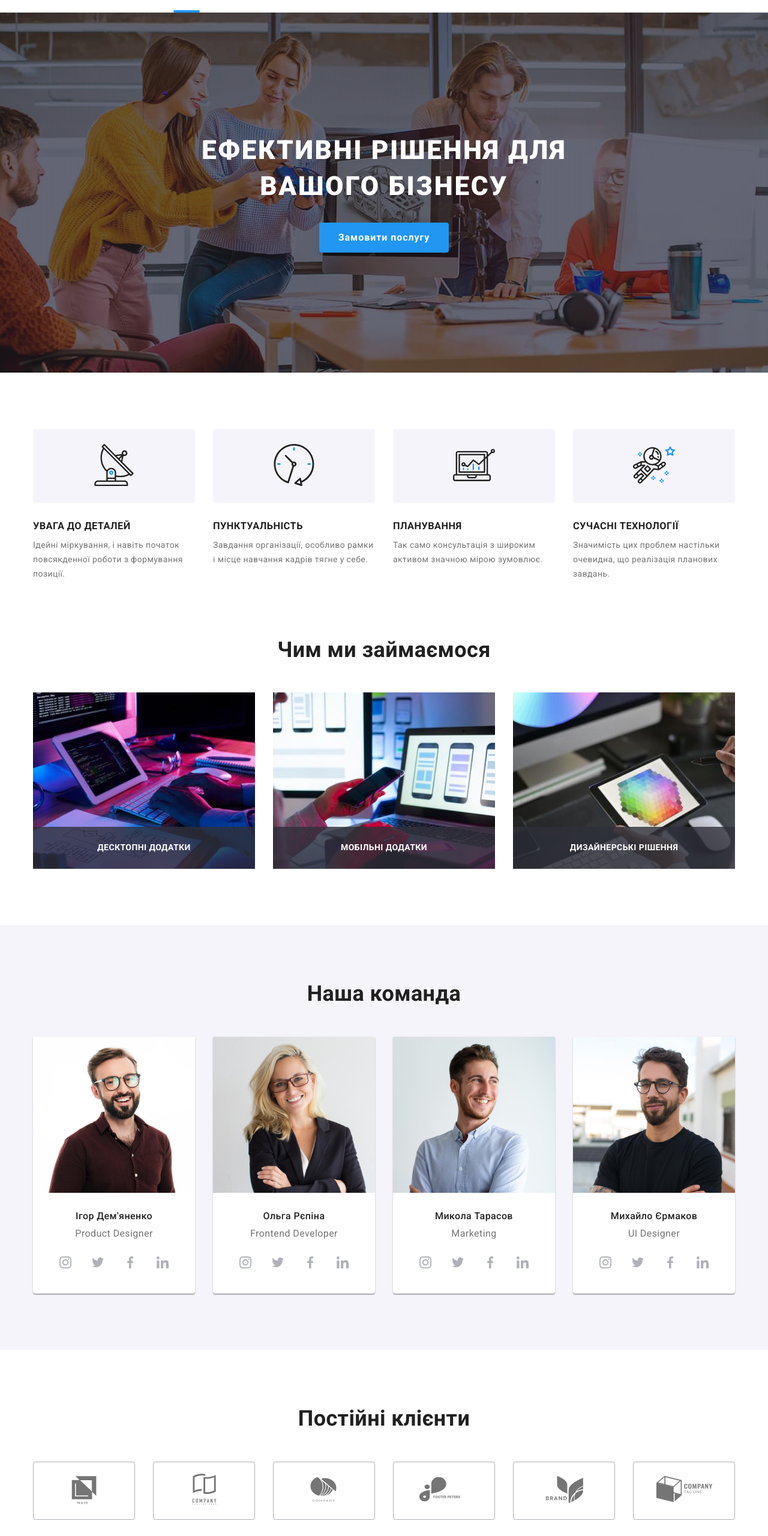
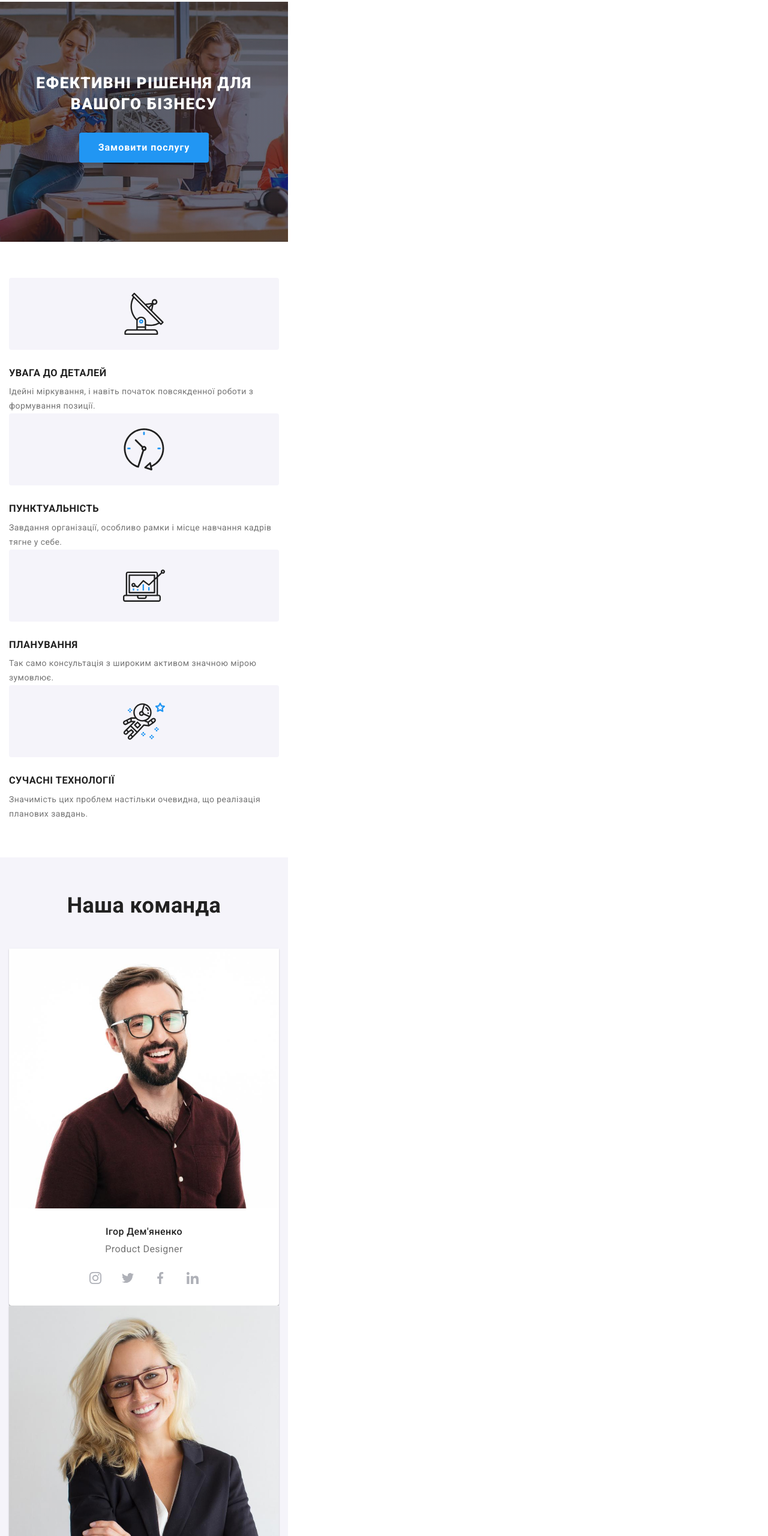
Before and after one commit to DimaKhUkr/goit-markup-hw-08, a plain HTML site: page index.html in a window 1280 px wide. Shown: the part 60-2620 px from the top of the page at 60% size. Drawn offline with nearby package versions, Linux system fonts and the light colour scheme.

Commit message:
1st-page

```diff
--- a/sass/components/_footer.scss
+++ b/sass/components/_footer.scss
@@ -6,7 +6,11 @@
   background-color: $darkBackgroundColor;
   &__conteiner {
     display: flex;
-    justify-content: space-between;
+    text-align: center;
+    @media screen and (max-width: 767px) {
+      flex-direction: column;
+    }
+    //  justify-content: space-between;
   }
   &__logo {
     display: inline-block;
@@ -15,6 +19,9 @@
   }
 }
 .connect {
+  @media screen and (max-width: 767px) {
+    margin-bottom: 60px;
+  }
   &__link {
     font-style: normal;
     display: inline-block;
@@ -35,7 +42,10 @@
 }
 
 .networks {
-  margin-top: 9px;
+  @media screen and (max-width: 767px) {
+    margin-bottom: 60px;
+  }
+  // margin-top: 9px;
   &__title {
     margin-top: 0;
     margin-bottom: 20px;
@@ -51,7 +61,7 @@
 }
 
 .subscribe {
-  margin-top: 9px;
+  // margin-top: 9px;
   &__call {
     display: inline-block;
     margin-bottom: 20px;
@@ -61,8 +71,17 @@
   }
   &__form {
     display: flex;
+    @media screen and (max-width: 767px) {
+      flex-direction: column;
+      align-items: center;
+    }
   }
   &__input {
+    @media screen and (max-width: 767px) {
+      width: 450px;
+      height: 50px;
+      margin-bottom: 20px;
+    }
     padding-left: 16px;
     width: 358px;
     border: 1px solid rgba(255, 255, 255, 0.3);
--- a/sass/components/_header.scss
+++ b/sass/components/_header.scss
@@ -1,10 +1,11 @@
 .header {
-  font-weight: 500;
-  line-height: 1.14;
-  letter-spacing: 0.02em;
   border-bottom: 1px solid #ececec;
   &__logo {
+    padding: 16px 0;
     margin-right: 93px;
+    font-weight: 500;
+    line-height: 1.14;
+    letter-spacing: 0.02em;
   }
   &__container {
     display: flex;
@@ -16,6 +17,7 @@
   }
   &__navigation {
     display: flex;
+    display: none;
   }
   &__link {
     display: block;
@@ -50,6 +52,7 @@
   &__contacts {
     display: flex;
     margin-left: auto;
+    display: none;
   }
   &__connection:not(:first-child) {
     margin-left: 50px;
--- a/sass/components/_webstudio.scss
+++ b/sass/components/_webstudio.scss
@@ -6,13 +6,17 @@
   padding-bottom: 0px;
   padding-top: 0px;
   &__title {
+    margin-left: auto;
+    margin-right: auto;
     margin-top: 0;
     padding: 0;
     margin-bottom: 30px;
-    min-width: 696px;
+    // min-width: 696px;
+    max-width: 360px;
     color: $snowWhiteColor;
     font-weight: 900;
-    font-size: 44px;
+    // font-size: 44px;
+    font-size: 26px;
     line-height: 1.36;
     letter-spacing: 0.06em;
     text-transform: uppercase;
@@ -30,9 +34,12 @@
     background: $altBackgroundColor;
   }
   &__bg-image {
-    padding-bottom: 200px;
-    padding-top: 200px;
+    // padding-bottom: 200px;
+    // padding-top: 200px;
+    padding-bottom: 118px;
+    padding-top: 118px;
     height: 600px;
+    height: 400px;
     max-width: 1600px;
     margin-left: auto;
     margin-right: auto;
@@ -49,10 +56,10 @@
 
 // FEATURES
 .features {
-  &__list {
-    display: flex;
-    justify-content: space-between;
-  }
+  // &__list {
+  //   display: flex;
+  //   justify-content: space-between;
+  // }
   &__description {
     line-height: 1.71;
   }
@@ -60,9 +67,18 @@
     margin-bottom: 10px;
     line-height: 1.14;
     text-transform: uppercase;
+    @media screen and (max-width: 767px) {
+      text-align: center;
+    }
   }
   &__items {
-    width: calc((100% - 3 * 30px) / 4);
+    // width: calc((100% - 3 * 30px) / 4);
+    max-width: 450px;
+  }
+  &__items:not(:last-child) {
+    @media screen and (max-width: 767px) {
+      margin-bottom: 30px;
+    }
   }
   &__box {
     padding: 25px 100px;
@@ -71,6 +87,9 @@
     margin-bottom: 30px;
   }
   &__icons {
+    display: block;
+    margin-left: auto;
+    margin-right: auto;
     height: 70px;
     width: 70px;
   }
@@ -78,6 +97,7 @@
 
 // WORKS
 .works {
+  display: none;
   padding-top: 0;
   &__title {
     margin-bottom: 50px;
@@ -123,24 +143,33 @@
     text-align: center;
   }
   &__image {
+    width: 450px;
     margin-bottom: 30px;
   }
   &__section-title {
     margin-bottom: 50px;
   }
-  &__list {
-    display: flex;
-    justify-content: space-between;
-  }
+  // &__list {
+  //   display: flex;
+  //   justify-content: space-between;
+  // }
   &__items {
-    padding-bottom: 30px;
+    max-width: 450px;
+    padding-bottom: 24px;
     box-shadow: 0px 1px 3px rgba(0, 0, 0, 0.12), 0px 1px 1px rgba(0, 0, 0, 0.14),
       0px 2px 1px rgba(0, 0, 0, 0.2);
     border-radius: 0px 0px 4px 4px;
     background-color: $primalBackgroundColor;
   }
+  &__items:not(:last-child) {
+    @media screen and (max-width: 767px) {
+      margin-bottom: 30px;
+    }
+  }
   &__socials {
-    display: inline-flex;
+    margin-left: auto;
+    margin-right: auto;
+    display: flex;
     align-items: center;
     justify-content: center;
     padding-right: 32px;
@@ -168,11 +197,16 @@
 // REGULAR
 .regular {
   &__title {
-    margin-bottom: 50px;
+    margin-bottom: 30px;
   }
   &__list {
     display: flex;
-    justify-content: space-between;
+    flex-wrap: wrap;
+    margin: -15px;
+  }
+  &__items {
+    margin: 15px;
+    width: calc((100% - 60px) / 2);
   }
 
   &__link:hover,
@@ -182,6 +216,9 @@
   }
 
   &__icon {
+    display: block;
+    margin-right: auto;
+    margin-left: auto;
     fill: currentColor;
     width: 106px;
     height: 60px;
@@ -190,7 +227,7 @@
     display: block;
     color: inherit;
     outline: none;
-    width: 170px;
+    // width: 170px;
     padding: 16px 32px;
     border: 1px solid #afb1b8;
     border-radius: 4px;
--- a/sass/utils/_basic.scss
+++ b/sass/utils/_basic.scss
@@ -2,7 +2,7 @@ body {
   /* margin-left: auto;
   margin-right: auto;
   max-width: 1600px; */
-  min-width: 1200px;
+  width: 480px;
   background-color: $primalBackgroundColor;
   color: $primalTextColor;
   font-family: "Roboto", sans-serif;
@@ -40,12 +40,14 @@ body {
   margin-right: auto;
   padding-left: 15px;
   padding-right: 15px;
-  width: 1200px;
+  // width: 1200px;
 }
 
 .section {
-  padding-top: 94px;
-  padding-bottom: 94px;
+  padding-top: 60px;
+  padding-bottom: 60px;
+  //  padding-top: 94px;
+  // padding-bottom: 94px;
 }
 
 .list {
```
Also changed, not shown: css/main.css, css/main.min.css, 2 other files.
